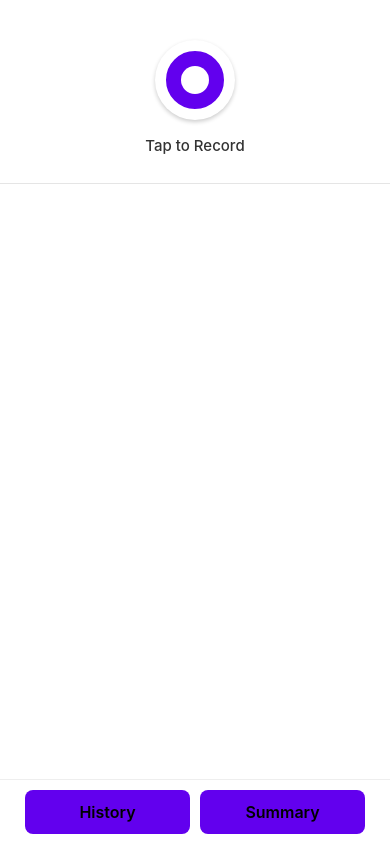
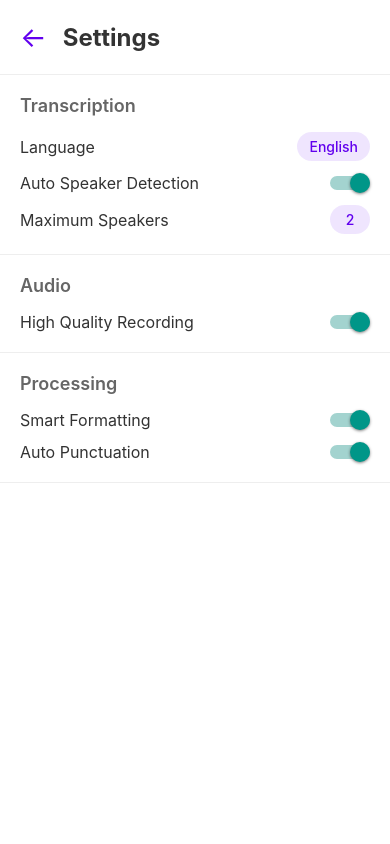
Before and after one commit to Elements-Wearable/AI-neclace, a React Native app in the folder mobile_app/: screen /Settings in a window 390 px wide. Built offline with nearby package versions, Linux system fonts and the light colour scheme.

Commit message:
feat(app): Add settings screen and async storage support

```diff
--- a/mobile_app/App.js
+++ b/mobile_app/App.js
@@ -2,6 +2,7 @@ import { NavigationContainer } from '@react-navigation/native';
 import { createNativeStackNavigator } from '@react-navigation/native-stack';
 import HistoryScreen from './src/screens/HistoryScreen';
 import HomeScreen from './src/screens/HomeScreen';
+import SettingsScreen from './src/screens/SettingsScreen';
 import SummaryScreen from './src/screens/SummaryScreen';
 
 const Stack = createNativeStackNavigator();
@@ -31,6 +32,14 @@ export default function App() {
             presentation: 'modal'
           }}
         />
+        <Stack.Screen
+          name="Settings"
+          component={SettingsScreen}
+          options={{
+            headerShown: false,
+            presentation: 'modal'
+          }}
+        />
       </Stack.Navigator>
     </NavigationContainer>
   );
--- a/mobile_app/src/config/constants.js
+++ b/mobile_app/src/config/constants.js
@@ -1,7 +1,25 @@
+// Storage Keys
+export const SETTINGS_KEY = '@app_settings';
+export const TRANSCRIPTIONS_KEY = '@transcriptions';
+
 // API Keys
 export const DEEPGRAM_API_KEY = '1b44c88da4fd678d433ab3a10326be8621e49621';
-export const OPENAI_API_KEY = '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'; // Your API key
+export const OPENAI_API_KEY = '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';
 
 // App Settings
 export const CHUNK_DURATION = 5000;
 export const BACKGROUND_RECORDING_TASK = 'BACKGROUND_RECORDING_TASK';
+
+// Languages
+export const SUPPORTED_LANGUAGES = [
+  { code: 'en', name: 'English' },
+  { code: 'es', name: 'Spanish' },
+  { code: 'fr', name: 'French' },
+  { code: 'de', name: 'German' },
+  { code: 'it', name: 'Italian' },
+  { code: 'pt', name: 'Portuguese' },
+  { code: 'nl', name: 'Dutch' },
+  { code: 'ja', name: 'Japanese' },
+  { code: 'ko', name: 'Korean' },
+  { code: 'zh', name: 'Chinese' },
+];
--- a/mobile_app/src/screens/HomeScreen.js
+++ b/mobile_app/src/screens/HomeScreen.js
@@ -1,3 +1,4 @@
+import AsyncStorage from '@react-native-async-storage/async-storage';
 import { Audio } from 'expo-av';
 import React from 'react';
 import {
@@ -11,23 +12,11 @@ import {
 } from 'react-native';
 import {
   CHUNK_DURATION,
-  DEEPGRAM_API_KEY
+  DEEPGRAM_API_KEY,
+  SETTINGS_KEY,
+  SUPPORTED_LANGUAGES
 } from '../config/constants';
 import * as storage from '../services/storage';
-
-// Constants
-const SUPPORTED_LANGUAGES = [
-  { code: 'en', name: 'English' },
-  { code: 'es', name: 'Spanish' },
-  { code: 'fr', name: 'French' },
-  { code: 'de', name: 'German' },
-  { code: 'it', name: 'Italian' },
-  { code: 'pt', name: 'Portuguese' },
-  { code: 'nl', name: 'Dutch' },
-  { code: 'ja', name: 'Japanese' },
-  { code: 'ko', name: 'Korean' },
-  { code: 'zh', name: 'Chinese' },
-];
 
 // Styles
 const styles = StyleSheet.create({
@@ -474,6 +463,21 @@ const styles = StyleSheet.create({
     color: '#6200ee',
     fontWeight: '500',
   },
+  settingsButton: {
+    position: 'absolute',
+    top: 20,
+    right: 20,
+    zIndex: 1,
+    backgroundColor: 'rgba(98, 0, 238, 0.1)',
+    width: 40,
+    height: 40,
+    borderRadius: 20,
+    justifyContent: 'center',
+    alignItems: 'center',
+  },
+  settingsButtonText: {
+    fontSize: 24,
+  },
 });
 
 // Helper function
@@ -544,6 +548,7 @@ export default function HomeScreen({ navigation }) {
   const lastStoredChunk = React.useRef(new Set());
   const [selectedLanguage, setSelectedLanguage] = React.useState('en');
   const [showLanguageModal, setShowLanguageModal] = React.useState(false);
+  const [appSettings, setAppSettings] = React.useState(null);
 
   // Refs
   const recordingInterval = React.useRef(null);
@@ -553,6 +558,22 @@ export default function HomeScreen({ navigation }) {
   const appState = React.useRef(AppState.currentState);
   const isUnloading = React.useRef(false);
   const lastProcessedDuration = React.useRef(0);
+
+  // Load settings in useEffect
+  React.useEffect(() => {
+    const loadSettings = async () => {
+      try {
+        const savedSettings = await AsyncStorage.getItem(SETTINGS_KEY);
+        if (savedSettings) {
+          setAppSettings(JSON.parse(savedSettings));
+        }
+      } catch (error) {
+        console.error('Error loading settings:', error);
+      }
+    };
+
+    loadSettings();
+  }, []);
 
   // Add summarization function
   const summarizeTranscriptions = async () => {
@@ -797,15 +818,14 @@ export default function HomeScreen({ navigation }) {
       const dgResponse = await fetch(
         'https://api.deepgram.com/v1/listen?' +
         'model=whisper-large&' +
-        'diarize=true&' +
-        'punctuate=true&' +
-        'utterances=true&' +
-        'diarize_version=3&' +
-        'channels=1&' +
-        `language=${selectedLanguage}&` +
-        'smart_format=true&' +
-        'diarize_min_speakers=2&' +
-        'diarize_max_speakers=2&' +
+        `language=${appSettings?.language || 'en'}&` +
+        `diarize=${appSettings?.autoSpeakerDetection || true}&` +
+        `diarize_version=3&` +
+        `channels=1&` +
+        `smart_format=${appSettings?.smartFormatting || true}&` +
+        `punctuate=${appSettings?.autoPunctuation || true}&` +
+        `diarize_min_speakers=1&` +
+        `diarize_max_speakers=${appSettings?.maxSpeakers || 2}&` +
         'encoding=linear16&' +
         'sample_rate=16000',
         {
@@ -1080,6 +1100,13 @@ export default function HomeScreen({ navigation }) {
       {/* Top Section - Recording Controls */}
       <View style={styles.topSection}>
         <TouchableOpacity
+          style={styles.settingsButton}
+          onPress={() => navigation.navigate('Settings')}
+        >
+          <Text style={styles.settingsButtonText}>⚙️</Text>
+        </TouchableOpacity>
+
+        <TouchableOpacity
           style={styles.recordButton}
           onPress={isRecording ? stopRecording : startRecording}
           disabled={false}
--- /dev/null
+++ b/mobile_app/src/screens/SettingsScreen.js
@@ -0,0 +1,242 @@
+import AsyncStorage from '@react-native-async-storage/async-storage';
+import React from 'react';
+import {
+    Alert,
+    ScrollView,
+    StyleSheet,
+    Switch,
+    Text,
+    TouchableOpacity,
+    View
+} from 'react-native';
+import { SETTINGS_KEY, SUPPORTED_LANGUAGES } from '../config/constants';
+
+const defaultSettings = {
+  language: 'en',
+  autoSpeakerDetection: true,
+  maxSpeakers: 2,
+  highQualityAudio: true,
+  smartFormatting: true,
+  utteranceThreshold: 0.3,
+  autoPunctuation: true,
+};
+
+export default function SettingsScreen({ navigation }) {
+  const [settings, setSettings] = React.useState(defaultSettings);
+  const [isLoading, setIsLoading] = React.useState(true);
+
+  React.useEffect(() => {
+    loadSettings();
+  }, []);
+
+  const loadSettings = async () => {
+    try {
+      const savedSettings = await AsyncStorage.getItem(SETTINGS_KEY);
+      if (savedSettings) {
+        setSettings(JSON.parse(savedSettings));
+      }
+    } catch (error) {
+      console.error('Error loading settings:', error);
+    } finally {
+      setIsLoading(false);
+    }
+  };
+
+  const saveSettings = async (newSettings) => {
+    try {
+      await AsyncStorage.setItem(SETTINGS_KEY, JSON.stringify(newSettings));
+      setSettings(newSettings);
+    } catch (error) {
+      console.error('Error saving settings:', error);
+      Alert.alert('Error', 'Failed to save settings');
+    }
+  };
+
+  const SettingSection = ({ title, children }) => (
+    <View style={styles.section}>
+      <Text style={styles.sectionTitle}>{title}</Text>
+      <View style={styles.sectionContent}>
+        {children}
+      </View>
+    </View>
+  );
+
+  const SettingRow = ({ label, children }) => (
+    <View style={styles.settingRow}>
+      <Text style={styles.settingLabel}>{label}</Text>
+      {children}
+    </View>
+  );
+
+  return (
+    <View style={styles.container}>
+      <View style={styles.header}>
+        <TouchableOpacity
+          style={styles.backButton}
+          onPress={() => navigation.goBack()}
+        >
+          <Text style={styles.backButtonText}>←</Text>
+        </TouchableOpacity>
+        <Text style={styles.headerTitle}>Settings</Text>
+      </View>
+
+      <ScrollView style={styles.content}>
+        <SettingSection title="Transcription">
+          <SettingRow label="Language">
+            <TouchableOpacity
+              style={styles.languageSelector}
+              onPress={() => {
+                Alert.alert(
+                  'Select Language',
+                  '',
+                  SUPPORTED_LANGUAGES.map(lang => ({
+                    text: lang.name,
+                    onPress: () => saveSettings({ ...settings, language: lang.code })
+                  }))
+                );
+              }}
+            >
+              <Text style={styles.languageText}>
+                {SUPPORTED_LANGUAGES.find(l => l.code === settings.language)?.name || 'English'}
+              </Text>
+            </TouchableOpacity>
+          </SettingRow>
+
+          <SettingRow label="Auto Speaker Detection">
+            <Switch
+              value={settings.autoSpeakerDetection}
+              onValueChange={(value) =>
+                saveSettings({ ...settings, autoSpeakerDetection: value })
+              }
+            />
+          </SettingRow>
+
+          <SettingRow label="Maximum Speakers">
+            <TouchableOpacity
+              style={styles.numberSelector}
+              onPress={() => {
+                Alert.alert(
+                  'Select Maximum Speakers',
+                  '',
+                  [2,3,4,5,6].map(num => ({
+                    text: num.toString(),
+                    onPress: () => saveSettings({ ...settings, maxSpeakers: num })
+                  }))
+                );
+              }}
+            >
+              <Text style={styles.numberText}>{settings.maxSpeakers}</Text>
+            </TouchableOpacity>
+          </SettingRow>
+        </SettingSection>
+
+        <SettingSection title="Audio">
+          <SettingRow label="High Quality Recording">
+            <Switch
+              value={settings.highQualityAudio}
+              onValueChange={(value) =>
+                saveSettings({ ...settings, highQualityAudio: value })
+              }
+            />
+          </SettingRow>
+        </SettingSection>
+
+        <SettingSection title="Processing">
+          <SettingRow label="Smart Formatting">
+            <Switch
+              value={settings.smartFormatting}
+              onValueChange={(value) =>
+                saveSettings({ ...settings, smartFormatting: value })
+              }
+            />
+          </SettingRow>
+
+          <SettingRow label="Auto Punctuation">
+            <Switch
+              value={settings.autoPunctuation}
+              onValueChange={(value) =>
+                saveSettings({ ...settings, autoPunctuation: value })
+              }
+            />
+          </SettingRow>
+        </SettingSection>
+      </ScrollView>
+    </View>
+  );
+}
+
+const styles = StyleSheet.create({
+  container: {
+    flex: 1,
+    backgroundColor: '#fff',
+  },
+  header: {
+    flexDirection: 'row',
+    alignItems: 'center',
+    padding: 20,
+    borderBottomWidth: 1,
+    borderBottomColor: '#eee',
+  },
+  headerTitle: {
+    fontSize: 24,
+    fontWeight: 'bold',
+    color: '#333',
+  },
+  content: {
+    flex: 1,
+  },
+  section: {
+    padding: 20,
+    borderBottomWidth: 1,
+    borderBottomColor: '#eee',
+  },
+  sectionTitle: {
+    fontSize: 18,
+    fontWeight: '600',
+    color: '#666',
+    marginBottom: 16,
+  },
+  sectionContent: {
+    gap: 12,
+  },
+  settingRow: {
+    flexDirection: 'row',
+    justifyContent: 'space-between',
+    alignItems: 'center',
+  },
+  settingLabel: {
+    fontSize: 16,
+    color: '#333',
+  },
+  languageSelector: {
+    backgroundColor: 'rgba(98, 0, 238, 0.1)',
+    paddingHorizontal: 12,
+    paddingVertical: 6,
+    borderRadius: 16,
+  },
+  languageText: {
+    color: '#6200ee',
+    fontSize: 14,
+    fontWeight: '500',
+  },
+  numberSelector: {
+    backgroundColor: 'rgba(98, 0, 238, 0.1)',
+    paddingHorizontal: 12,
+    paddingVertical: 6,
+    borderRadius: 16,
+    minWidth: 40,
+    alignItems: 'center',
+  },
+  numberText: {
+    color: '#6200ee',
+    fontSize: 14,
+    fontWeight: '500',
+  },
+  backButton: {
+    marginRight: 16,
+  },
+  backButtonText: {
+    fontSize: 28,
+    color: '#6200ee',
+  },
+});
```
